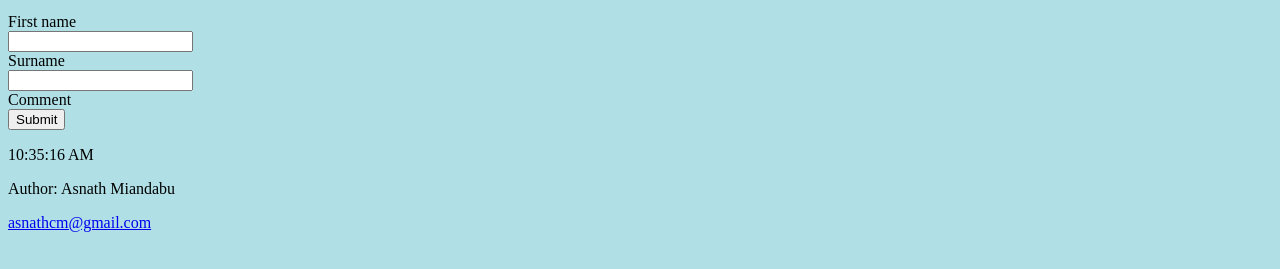
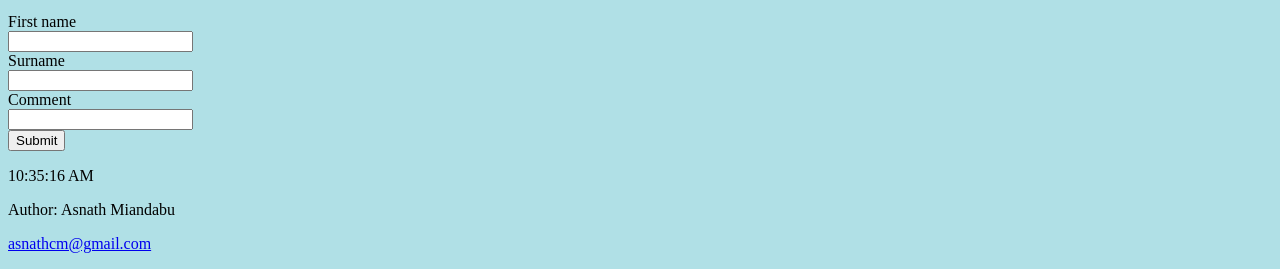
Before and after one commit to mirabel-2002/my-first-website, a plain HTML site: page index.html in a window 1280 px wide. Shown: the part 984-1253 px from the top of the page. Before the commit the page ends 1232 px from the top, so only its background shows below. Drawn offline with Linux system fonts and the light colour scheme.

Commit message:
Update index.html

```diff
--- a/index.html
+++ b/index.html
@@ -56,7 +56,7 @@
 <input type="text" id="lname" name="lname"><br>
 
 <label for="comment">Comment</label><br>
-
+<input type="text" id="comment" name="comment"><br>
 <input type="Submit" value="Submit">
 
 </form>
```
